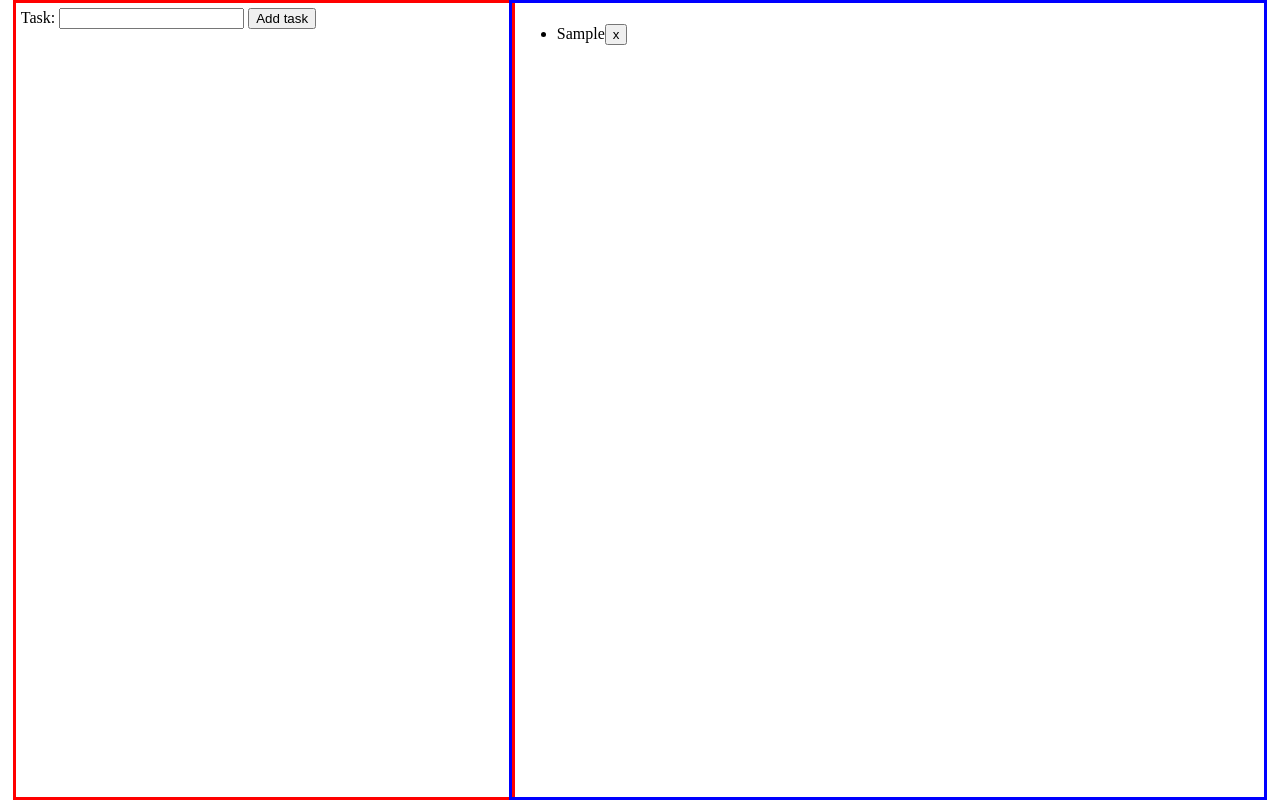
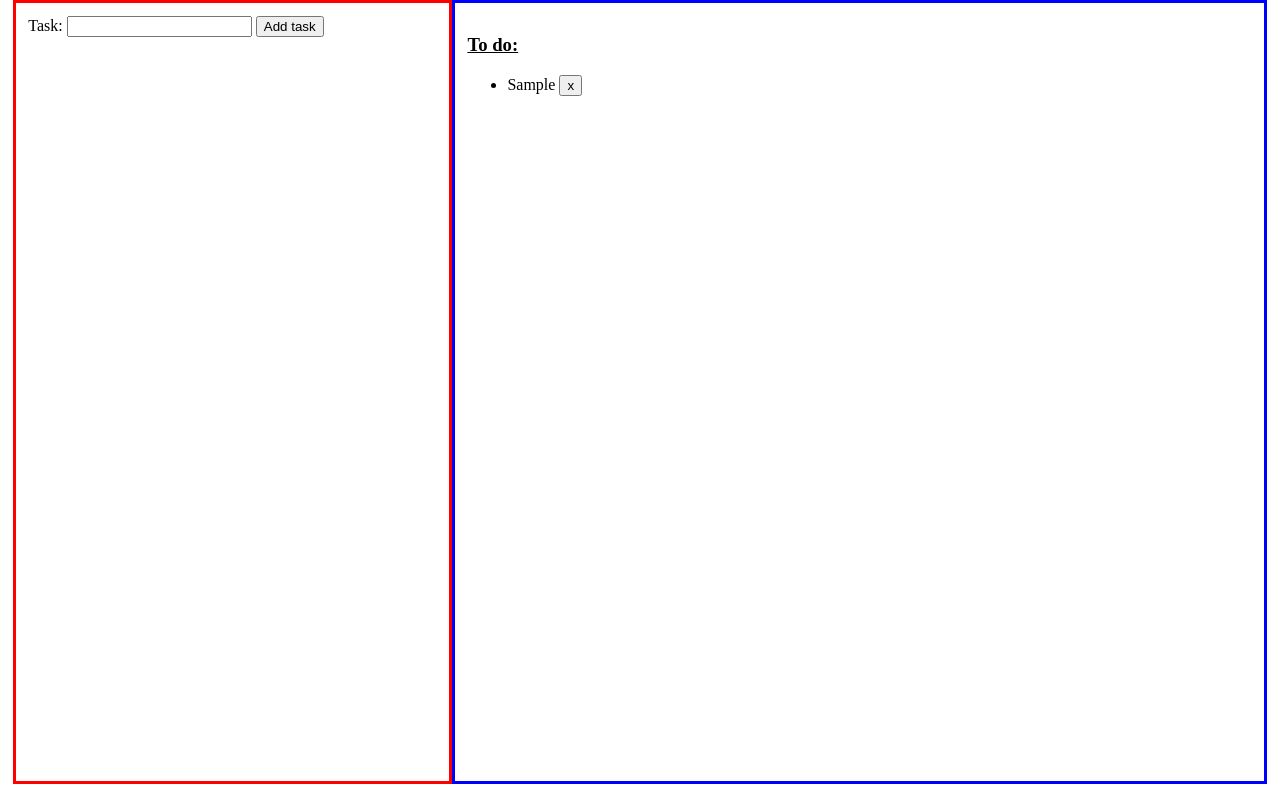
Before and after one commit to jazc202/NIU-CPE-Projects, a plain HTML site: page 4.4 To-Do Project.html in a window 1280 px wide. Both pictures are taken after typing "Sample" into the empty fields and a click on the button "Add task". Drawn offline with Linux system fonts and the light colour scheme.

Commit message:
Update 4.4 To-Do Project.html
fixed some jank

```diff
--- a/4.4 To-Do Project.html
+++ b/4.4 To-Do Project.html
@@ -14,29 +14,36 @@ Remove a todo -->
             margin: auto;
             position: relative;
         }
+        * {
+            box-sizing: border-box;
+        }
         html {
             height: 98vh;
             width: 98vw;
             margin: auto;
         }
         .left {
-            width: 38vw;
+            width: 35%;
             float: left;
             position: absolute;
             left: 0;
             /* clear: right; */
             height: 98vh;
             border: 3px solid red;
-            padding: 5px;
+            padding: 1%;
+        }
+        h3 {
+            /* text-align: center; */
+            text-decoration: underline;
         }
         .right {
-            width: 58vw;
+            width: 65%;
             /* float: right; */
             right: 0;
             position: absolute;
             height: 98vh;
             border: 3px solid blue;
-            padding: 5px;
+            padding: 1%;
         }
         #todo {
             width: 100%;
@@ -57,6 +64,7 @@ Remove a todo -->
             <button id="create">Add task</button>
         </div>
         <div class="right">
+            <h3>To do:</h3>
             <ul id="tasks">
 
             </ul>
@@ -71,7 +79,7 @@ taskList = document.getElementById('tasks');
 
 //Add new tasks to localStorage
 createButton.addEventListener('click', function() {
-    let newTask = document.getElementById('task').value;
+    let newTask = document.getElementById('task').value.trim();
     document.getElementById('task').value = '';
 
     var taskSpan = document.createElement('span');
@@ -79,7 +87,7 @@ createButton.addEventListener('click', function() {
     var completeButton = document.createElement('button')
     completeButton.innerText = 'x'
 
-    taskSpan.innerText = newTask
+    taskSpan.innerText = newTask + " "
     // inProgress.push(newTask)
     localStorage.setItem(`${newTask} task`, 'in progress')
 
@@ -98,11 +106,11 @@ taskList.addEventListener('click', function(event) {
     if (event.target.tagName==='SPAN')  {
         event.target.classList.toggle('done')
 
-        if (localStorage.getItem(`${event.target.innerText} task`)==='in progress') {
-            localStorage.setItem(`${event.target.innerText} task`, 'complete')
+        if (localStorage.getItem(`${event.target.innerText.trim()} task`)==='in progress') {
+            localStorage.setItem(`${event.target.innerText.trim()} task`, 'complete')
         }
         else {
-            localStorage.setItem(`${event.target.innerText} task`, 'in progress')
+            localStorage.setItem(`${event.target.innerText.trim()} task`, 'in progress')
         }
 
     }
```
